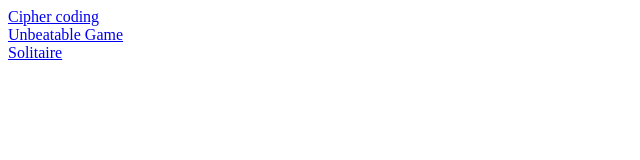
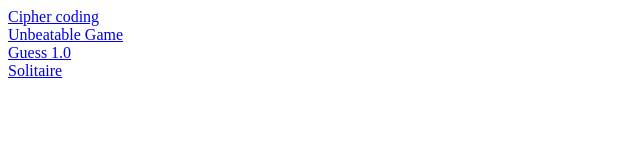
Before and after one commit to rdtheriault/HTML, a plain HTML site: page index.html in a window 1280 px wide. Shown: the full height of the page, 0-640 px from the left. Drawn offline with Linux system fonts and the light colour scheme.

Commit message:
Update index.html

```diff
--- a/index.html
+++ b/index.html
@@ -4,6 +4,7 @@
 <body>
   <a href="cipher">Cipher coding</a><br>
   <a href="unbeatable">Unbeatable Game</a><br>
+  <a href="guess">Guess 1.0</a><br>
   <a href="solitaire">Solitaire</a>
 
 </body>
```
